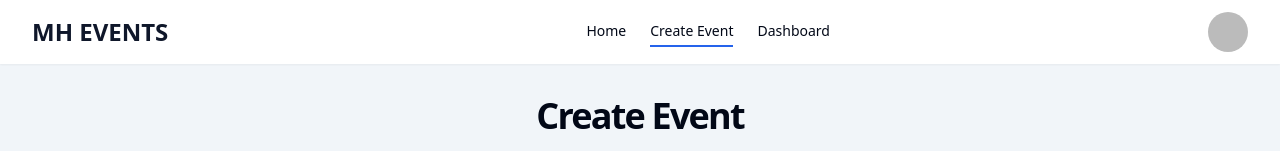
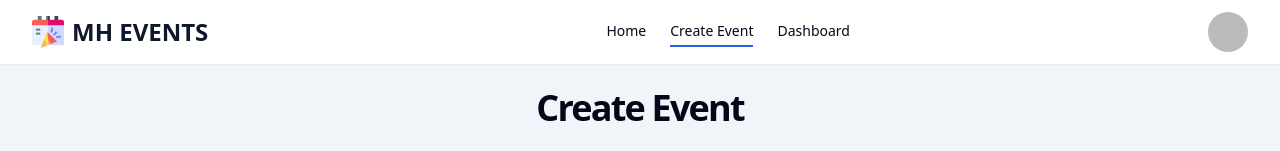
Before and after one commit to mhmitas/mh-events, a Next.js app: page /events/create in a window 1280 px wide. Shown: the top 151 px of the page. Built offline with nearby package versions, Linux system fonts and the light colour scheme; no server answers; the database is empty; sample sign-in values are in the browser's storage.

Commit message:
edit the navbar and increase pagination limit

```diff
--- a/src/app/(root)/events/[id]/update/page.jsx
+++ b/src/app/(root)/events/[id]/update/page.jsx
@@ -17,7 +17,7 @@ const UpdateEvent = async ({ params: { id } }) => {
     }
 
     return (
-        <main className='bg-muted dark:bg-background/50 pb-16 pt-8'><section className='my-container'>
+        <main className='bg-muted dark:bg-background/50 pb-16 pt-6'><section className='my-container'>
             <h1 className='title-1 mb-6 text-center'>Update Event</h1>
             <EventForm formType="Update" userId={session?.user?.id} event={event} eventId={event?._id} />
         </section></main>
--- a/src/app/(root)/events/create/page.jsx
+++ b/src/app/(root)/events/create/page.jsx
@@ -12,7 +12,7 @@ const page = async () => {
     }
 
     return (
-        <main className='bg-muted dark:bg-background/50 pb-16 pt-8'><section className='my-container'>
+        <main className='bg-muted dark:bg-background/50 pb-16 pt-6'><section className='my-container'>
             <h1 className='title-1 mb-6 text-center'>Create Event</h1>
             <EventForm formType="Create" userId={session?.user?.id} />
         </section></main>
--- a/src/components/forms/event-form/EventForm.jsx
+++ b/src/components/forms/event-form/EventForm.jsx
@@ -147,7 +147,7 @@ const EventForm = ({ formType, event, eventId, userId }) => {
                     <FormItem>
                         <FormLabel>Title</FormLabel>
                         <FormControl>
-                            <Textarea placeholder="Enter event title" {...field} type="text" className="focus-visible:ring-0 text-base" />
+                            <Textarea placeholder="Enter event title" {...field} type="text" className="focus-visible:ring-0 text-base" maxLength={100} />
                         </FormControl>
                         <FormMessage />
                     </FormItem>
@@ -162,7 +162,7 @@ const EventForm = ({ formType, event, eventId, userId }) => {
                     <FormItem className="w-full">
                         <FormLabel>Description</FormLabel>
                         <FormControl className="min-h-44 md:min-h-36">
-                            <Textarea placeholder="Describe your event" {...field} className="focus-visible:ring-0" />
+                            <Textarea placeholder="Describe your event" {...field} className="focus-visible:ring-0" maxLength={800} />
                         </FormControl>
                         <FormMessage />
                     </FormItem>
--- a/src/components/layout/Navbar.jsx
+++ b/src/components/layout/Navbar.jsx
@@ -18,7 +18,10 @@ export default async function Navbar() {
                 <div className="flex items-center justify-between h-16">
                     <div className="flex-shrink-0">
                         <Link href="/" className="text-2xl font-bold text-primary">
-                            MH EVENTS
+                            <div className="w-max flex items-center gap-2">
+                                <img className="w-6 sm:w-8" src="/images/event_calendar.png" alt="logo" width={10} height={10} />
+                                <span className="text-xl md:text-2xl font-bold">MH EVENTS</span>
+                            </div>
                         </Link>
                     </div>
                     <div className="hidden md:block">
--- a/src/components/specific/home/EventsSection.jsx
+++ b/src/components/specific/home/EventsSection.jsx
@@ -15,7 +15,7 @@ const EventsSection = async ({ searchParams }) => {
     // fetch events data form server
     const { data: events, totalPages } = await getEvents({
         page: parseInt(page),
-        limit: 4,
+        limit: 8,
         query: search,
         category: category
     })
--- a/src/components/specific/home/Hero.jsx
+++ b/src/components/specific/home/Hero.jsx
@@ -7,8 +7,8 @@ import Link from "next/link"
 
 const images = [
     "https://i.ibb.co.com/0Y1tmwY/1.jpg",
+    "https://res.cloudinary.com/dquqygs9h/image/upload/v1727326433/eouoxqczy7khbmry1dv5.png",
     "https://i.ibb.co.com/t4xtJ2j/2.jpg",
-    "https://i.ibb.co.com/JC5JdLM/3.jpg",
 ]
 
 export default function Hero() {
@@ -44,7 +44,7 @@ export default function Hero() {
                             <Link href="/#event_section">Get Started</Link>
                         </Button>
                     </div>
-                    <div className="flex-1 w-full max-w-xl lg:max-w-none relative">
+                    <div className="flex-1 w-full md:max-w-3xl lg:max-w-none relative">
                         <div className="relative aspect-video overflow-hidden rounded-lg shadow-l">
                             {images.map((src, index) => (
                                 <Image
```
